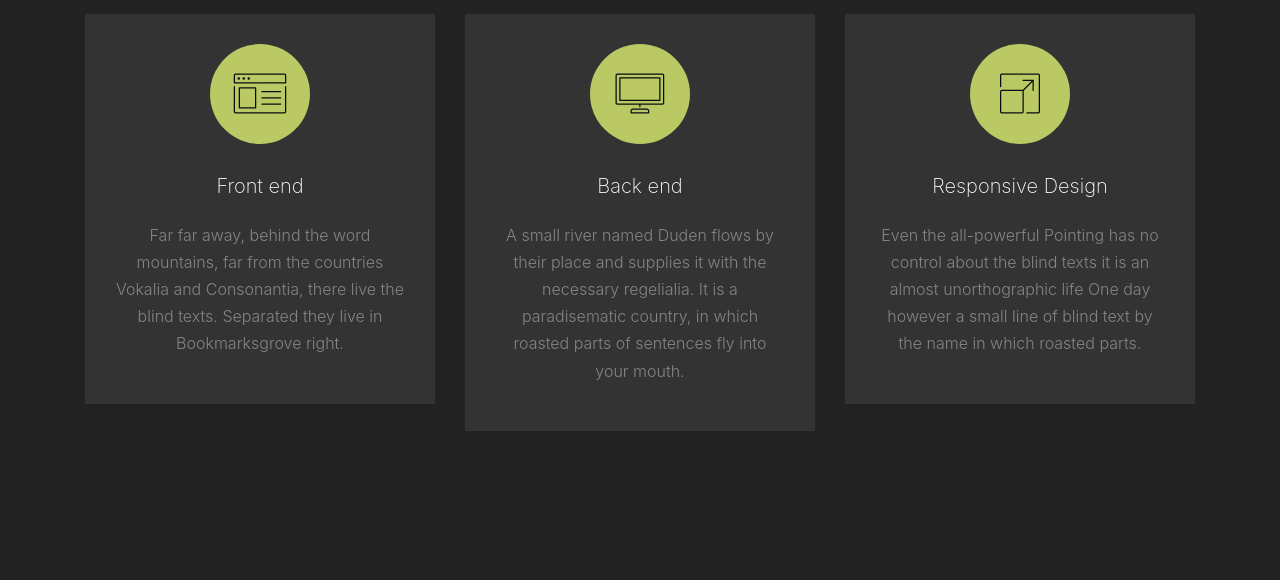
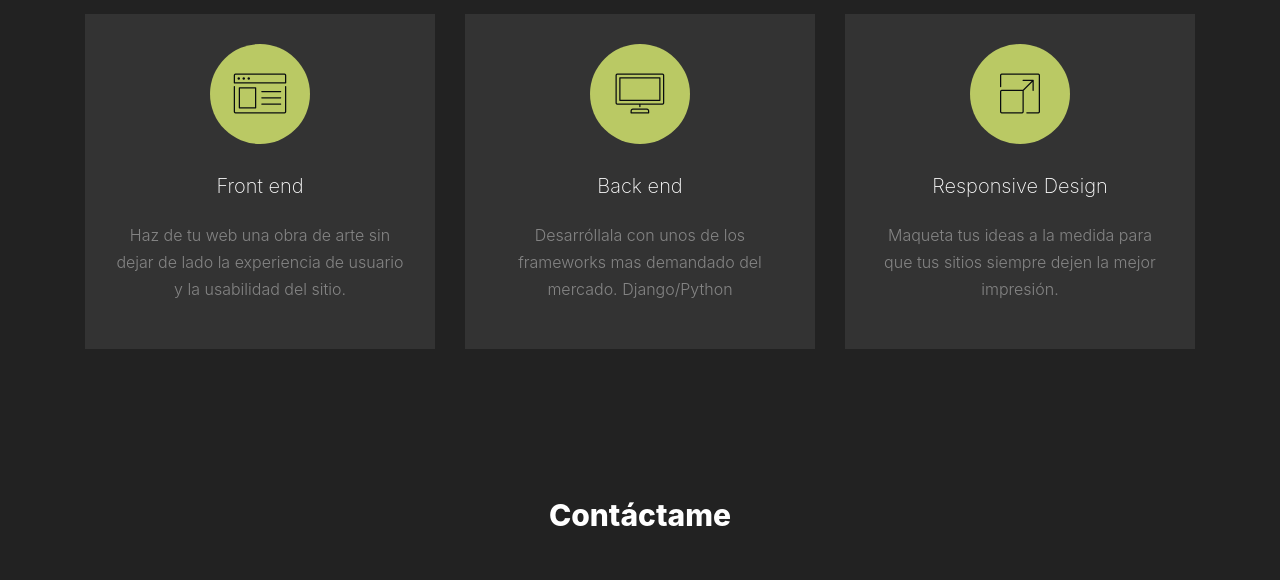
Before and after one commit to AndresCarlosamaDev/Portafolio_Dos, a Django app: page / in a window 1280 px wide. Shown: the part 3120-3700 px from the top of the page. Run offline with Django 4.2, Linux system fonts and the light colour scheme; data that the repository does not hold is empty; some libraries are stand-ins or nearby versions; some web fonts are replaced.

Commit message:
Correccion index

```diff
--- a/proyectos/templates/index.html
+++ b/proyectos/templates/index.html
@@ -47,7 +47,7 @@
 				<div class="col-md-10 text-center pt-5">
 
 					<h1 class="site-heading site-animate">Hola, soy <strong class="d-block">Andrés Carlosama</strong></h1>
-					<strong class="d-block text-white text-uppercase letter-spacing">Y este es mi portafolio</strong>
+					<strong class="d-block text-white text-uppercase letter-spacing">Diseñador Gráfico & Desarrollador Web</strong>
 
 				</div>
 			</div>
@@ -204,7 +204,7 @@
 							<span class="icon-browser2"></span>
 						</span>
 						<h3 class="mb-4">Front end</h3>
-						<p>Far far away, behind the word mountains, far from the countries Vokalia and Consonantia, there live the blind texts. Separated they live in Bookmarksgrove right.</p>
+						<p>Haz de tu web una obra de arte sin dejar de lado la experiencia de usuario y la usabilidad del sitio.</p>
 						<!-- <p><a href="#" class="site-link">Learn More <i class="icon-chevron-right"></i></a></p> -->
 					</div>
 				</div>
@@ -214,7 +214,7 @@
 							<span class="icon-desktop"></span>
 						</span>
 						<h3 class="mb-4">Back end</h3>
-						<p>A small river named Duden flows by their place and supplies it with the necessary regelialia. It is a paradisematic country, in which roasted parts of sentences fly into your mouth.</p>
+						<p>Desarróllala con unos de los frameworks mas demandado del mercado. Django/Python</p>
 						<!-- <p><a href="#" class="site-link">Learn More <i class="icon-chevron-right"></i></a></p> -->
 					</div>
 				</div>
@@ -224,19 +224,13 @@
 							<span class="icon-expand"></span>
 						</span>
 						<h3 class="mb-4">Responsive Design</h3>
-						<p>Even the all-powerful Pointing has no control about the blind texts it is an almost unorthographic life One day however a small line of blind text by the name in which roasted parts.</p>
+						<p>Maqueta tus ideas a la medida para que tus sitios siempre dejen la mejor impresión.</p>
 						<!-- <p><a href="#" class="site-link">Learn More <i class="icon-chevron-right"></i></a></p> -->
 					</div>
 				</div>
-
-
-
 			</div>
 		</div>
 	</section>
-
-
-
 	<section class="site-section" id="section-contact">
 		<div class="container">
 			<div class="row">
```
